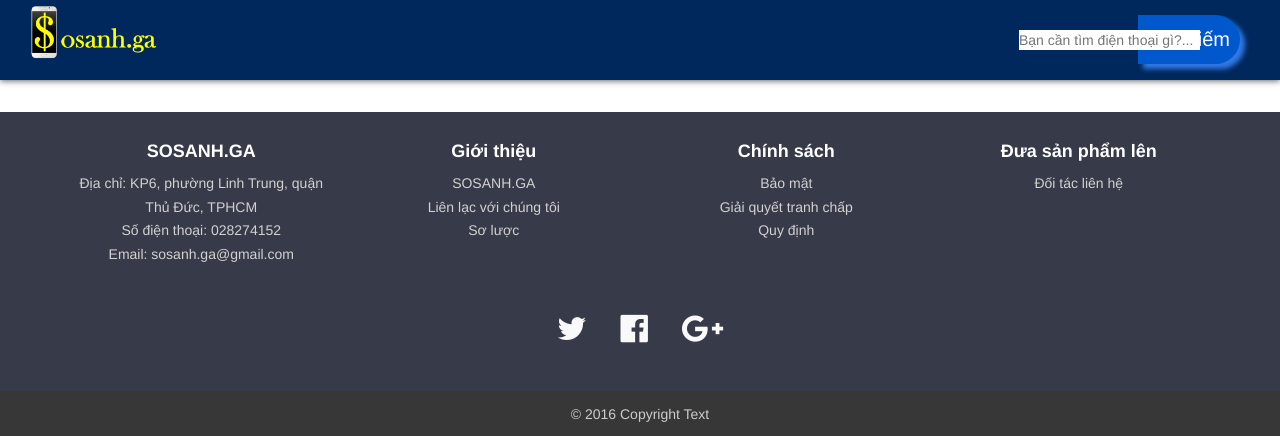
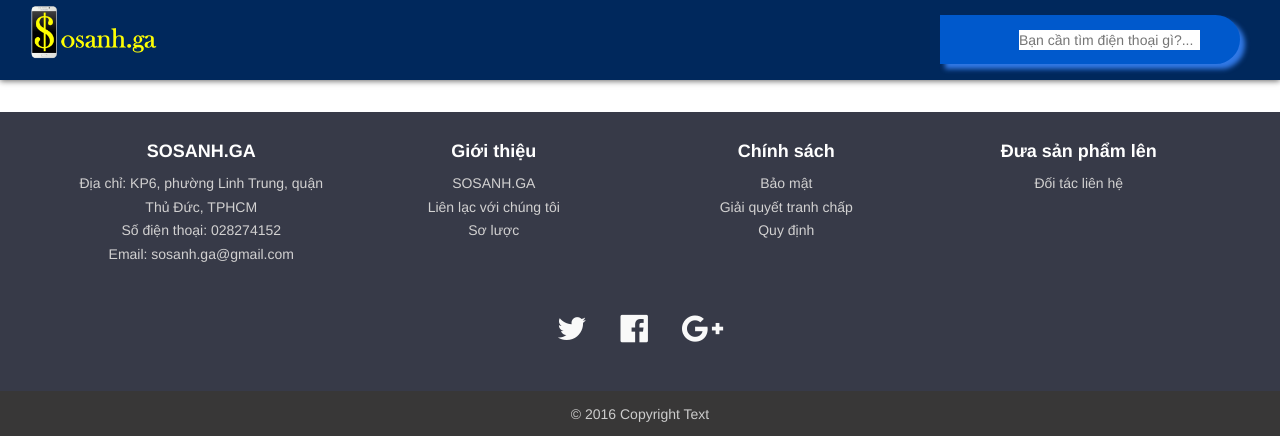
Before and after one commit to MaoBui2907/sosanh.ga, a Flask app: template templates/dssp.html in a window 1280 px wide. Shown: the top 436 px of the page. Run offline with Flask 2, Linux system fonts and the light colour scheme; the template is opened without the code that fills it, so the values that code supplies are empty; some libraries are stand-ins or nearby versions.

Commit message:
fix for deploy

```diff
--- a/templates/header.html
+++ b/templates/header.html
@@ -4,6 +4,6 @@
 
     <div class="search">
         <input class="search" type="text" placeholder="Bạn cần tìm điện thoại gì?..." />
-        <input class="button" type="button" value="Tìm kiếm" />
+        <input class="button input" type="button" value="Tìm kiếm" />
     </div>
 </div>
```
